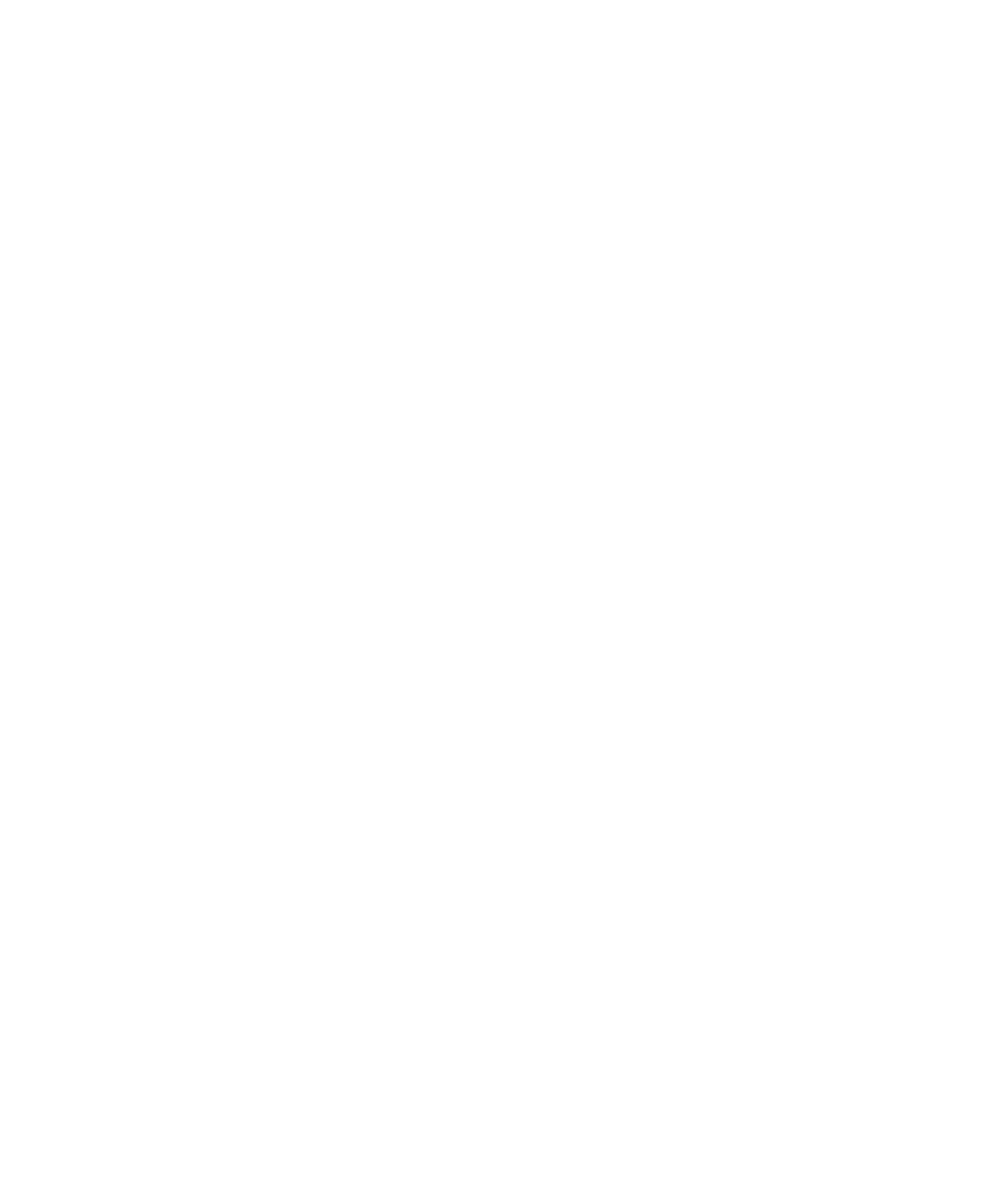
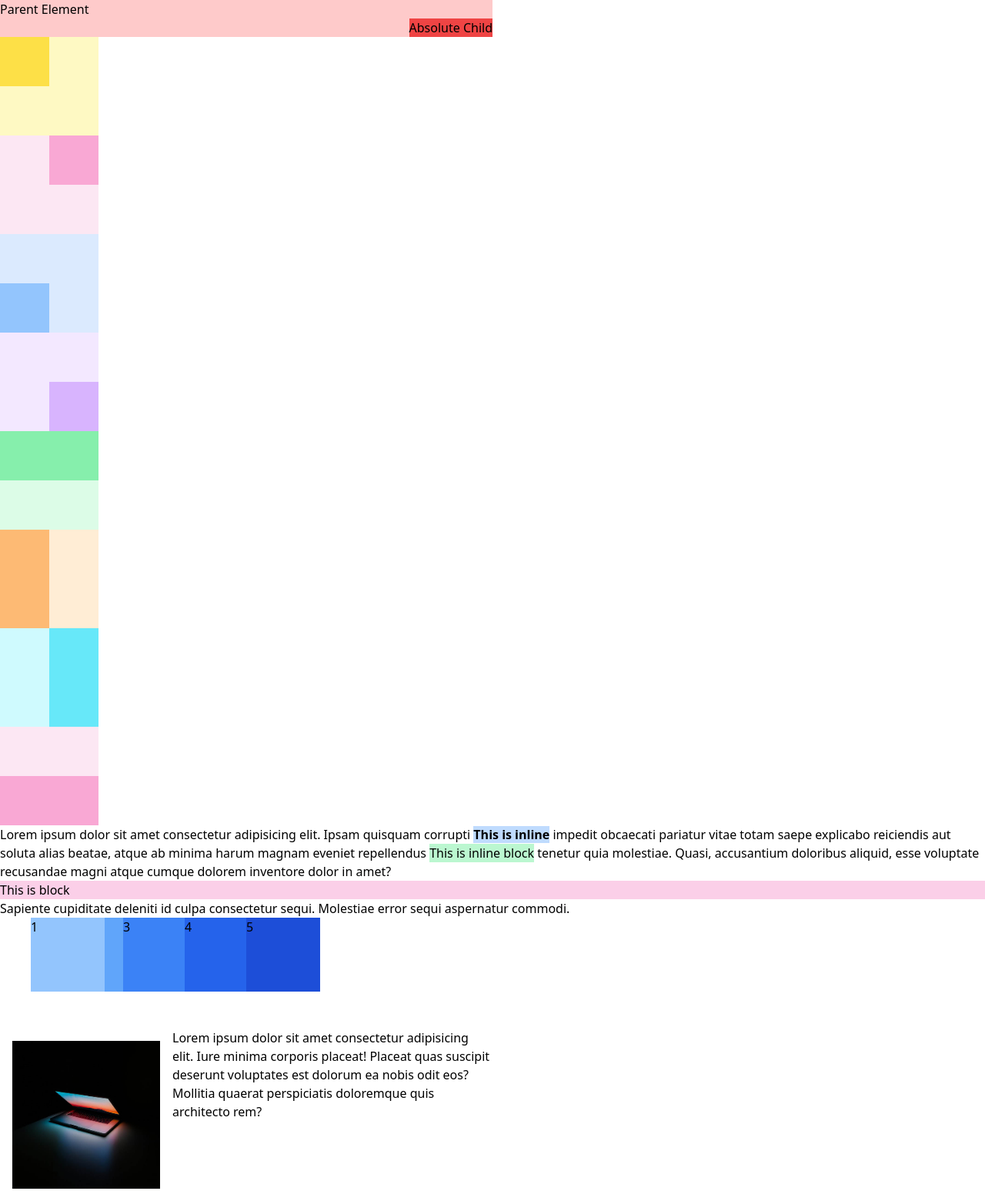
Before and after one commit to LpgLevin/1-tailwind-sandbox-starter_Udemy, a plain HTML site: page 06-layout-position/index.html in a window 1280 px wide. Shown: the whole page at 77% size. Before the commit the page ends 800 px from the top, so only its background shows below. Drawn offline with nearby package versions, Linux system fonts and the light colour scheme.

Commit message:
06-layout-and-positioning

```diff
--- a/06-layout-position/index.html
+++ b/06-layout-position/index.html
@@ -9,28 +9,67 @@
   </head>
   <body>
     <!-- Positioning -->
+    <div class="relative w-1/2 h-12 bg-red-200">
+      <p>Parent Element</p>
+      <div class="absolute bottom-0 right-0 bg-red-500">
+        <p>Absolute Child</p>
+      </div>
+    </div>
 
     <!-- Top left corner -->
+    <div class="relative h-32 w-32 bg-yellow-100">
+      <div class="absolute left-0 top-0 h-16 w-16 bg-yellow-300"></div>
+    </div>
 
     <!-- Top right corner -->
+    <div class="relative h-32 w-32 bg-pink-100">
+      <div class="absolute right-0 top-0 h-16 w-16 bg-pink-300"></div>
+    </div>
+
 
     <!-- Bottom left corner -->
+    <div class="relative h-32 w-32 bg-blue-100">
+      <div class="absolute left-0 bottom-0 h-16 w-16 bg-blue-300"></div>
+    </div>
 
     <!-- Bottom right corner -->
+    <div class="relative h-32 w-32 bg-purple-100">
+      <div class="absolute right-0 bottom-0 h-16 w-16 bg-purple-300"></div>
+    </div>
 
     <!-- Span top edge -->
+    <div class="relative h-32 w-32 bg-green-100">
+      <div class="absolute inset-x-0 top-0 h-16 bg-green-300"></div>
+    </div>
+    <!-- Span left edge -->
+    <div class="relative h-32 w-32 bg-orange-100">
+      <div class="absolute inset-y-0 left-0 w-16 bg-orange-300"></div>
+    </div>
+    <!-- Span right edge -->
+    <div class="relative h-32 w-32 bg-cyan-100">
+      <div class="absolute inset-y-0 right-0 w-16 bg-cyan-300"></div>
+    </div>
+    <!-- Span bottom edge -->
+    <div class="relative h-32 w-32 bg-pink-100">
+      <div class="absolute inset-x-0 bottom-0 h-16 bg-pink-300"></div>
+    </div>
+    <!-- Display Classes -->
+    <div>Lorem ipsum dolor sit amet consectetur adipisicing elit. Ipsam quisquam corrupti <span class="inline font-bold bg-blue-200">This is inline</span> impedit obcaecati pariatur vitae totam saepe explicabo reiciendis aut soluta alias beatae, atque ab minima harum magnam eveniet repellendus <span class="inline-block bg-green-200">This is inline block</span> tenetur quia molestiae. Quasi, accusantium doloribus aliquid, esse voluptate recusandae magni atque cumque dolorem inventore dolor in amet? <span class="block bg-pink-200">This is block</span>Sapiente cupiditate deleniti id culpa consectetur sequi. <span class="hidden bg-yellow-200">This is hidden</span>Molestiae error sequi aspernatur commodi.</div>
 
-    <!-- Span left edge -->
-
-    <!-- Span right edge -->
-
-    <!-- Span bottom edge -->
-
-    <!-- Display Classes -->
-
-    <!-- Z-Index -->
+    <!-- Z-Index z is for layers, the higher the number the closer to the top of the pile -->
+<div class="relative h-36">
+  <div class="absolute left-10 w-24 h-24 bg-blue-300 z-40">1</div>
+  <div class="absolute left-20 w-24 h-24 bg-blue-400">2</div>
+  <div class="absolute left-40 w-24 h-24 bg-blue-500 z-10">3</div>
+  <div class="absolute left-60 w-24 h-24 bg-blue-600 z-20">4</div>
+  <div class="absolute left-80 w-24 h-24 bg-blue-700 z-30">5</div>
+</div>
 
     <!-- Floats -->
+    <div class="w-1/2">
+      <img class="h-48 w-48 float-left m-4"  src="../assets/img/img1.jpg" alt="">
+      <p>Lorem ipsum dolor sit amet consectetur adipisicing elit. Iure minima corporis placeat! Placeat quas suscipit deserunt voluptates est dolorum ea nobis odit eos? Mollitia quaerat perspiciatis doloremque quis architecto rem?</p>
+    </div>
   </body>
 </html>
 
```
